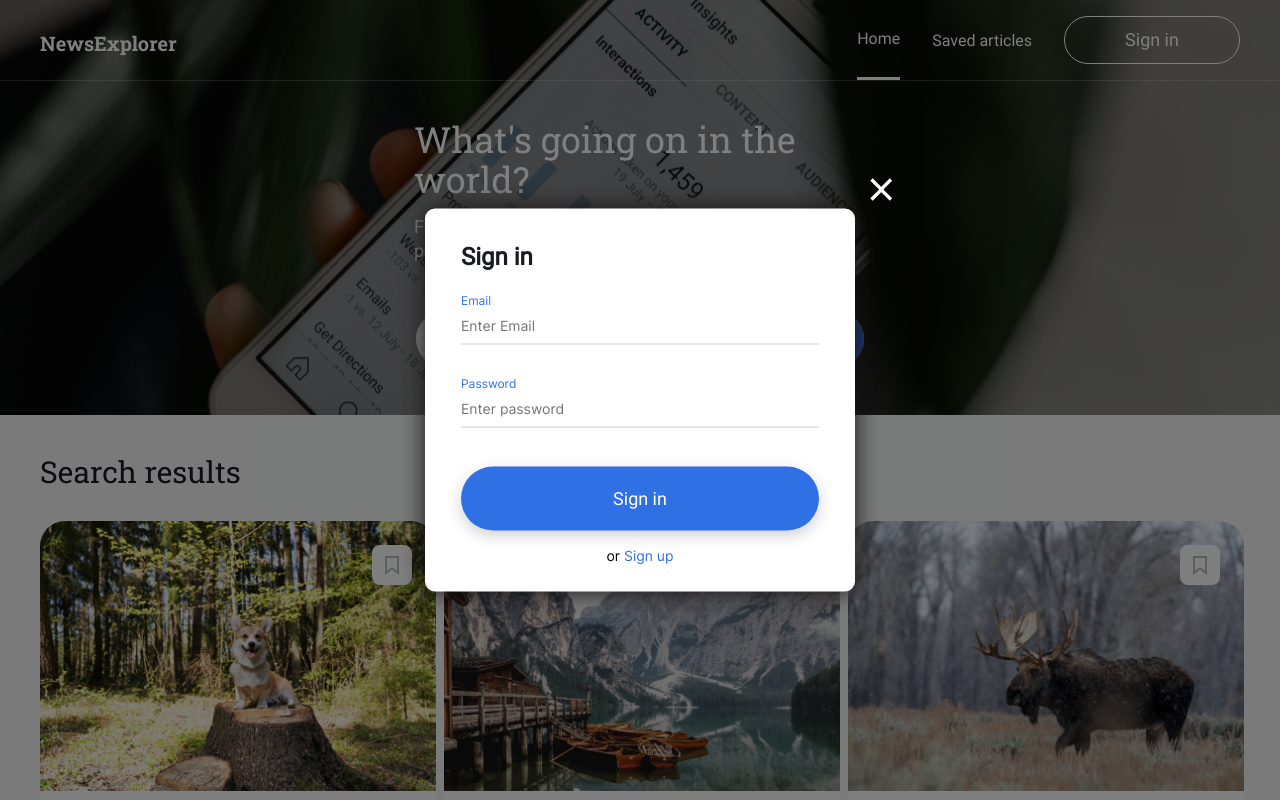
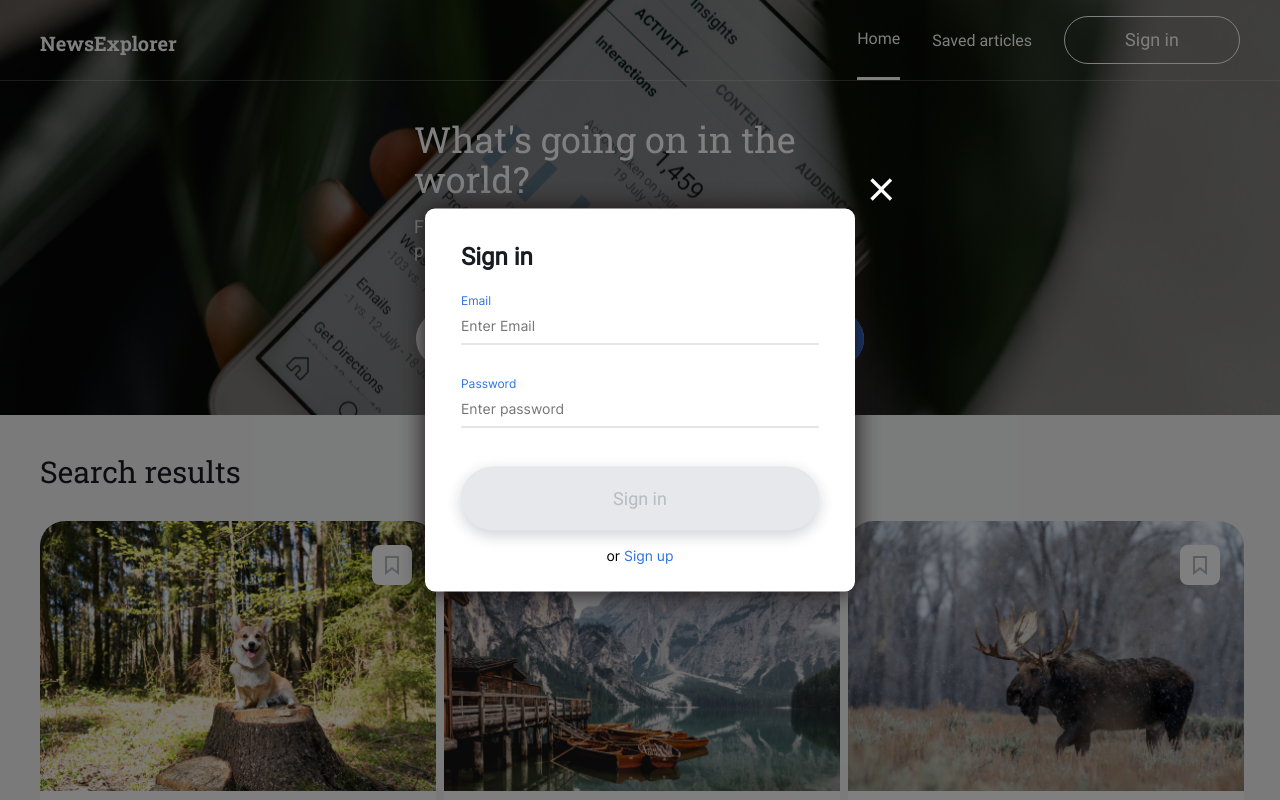
Before and after one commit to NitzanC07/news-explorer-frontend, a React app: page / in a window 1280 px wide. Both pictures are taken after a click on the button "Sign in". Shown: the top 800 px of the page. Built offline with nearby package versions, Linux system fonts and the light colour scheme.

Commit message:
Added the disables submit button and favicon

```diff
--- a/public/index.html
+++ b/public/index.html
@@ -2,7 +2,7 @@
 <html lang="en">
   <head>
     <meta charset="utf-8" />
-    <link rel="icon" href="%PUBLIC_URL%/favicon-N.ico" />
+    <link rel="icon" href="%PUBLIC_URL%/favicon-N.svg" />
     <meta name="viewport" content="width=device-width, initial-scale=1" />
     <meta name="theme-color" content="#000000" />
     <meta
--- /dev/null
+++ b/src/components/Popup/__submit-button/_disabled/popup__submit-button_disabled.css
@@ -0,0 +1,16 @@
+.popup__submit-button_disabled {
+    width: 100%;
+    height: 64px;
+    background-color: #E6E8EB;
+    box-shadow: 0px 5px 15px rgba(14, 26, 57, 0.2);
+    border-radius: 100px;
+    border: 0;
+    cursor: url('../../../../images/cursor-lapka.svg'), pointer;
+
+    font-family: 'Roboto', Arial, Helvetica, sans-serif;
+    font-style: normal;
+    font-weight: 500;
+    font-size: 18px;
+    line-height: 24px;
+    color: #B6BCBF;
+}
--- a/src/components/PopupSignin/PopupSignin.js
+++ b/src/components/PopupSignin/PopupSignin.js
@@ -7,6 +7,8 @@ function PopupSignin(props) {
 
     const [email, setEmail] = useState('');
     const [password, setPassword] = useState('');
+
+    const isInputsValid = email && password ? true : false;
 
     const handleSubmit = (evt) => {
         evt.preventDefault();
@@ -19,6 +21,7 @@ function PopupSignin(props) {
             onClose={props.onClose}
             onSubmit={handleSubmit}
             handleDifferentPopup={props.handleDifferentPopup}
+            isInputsValid={isInputsValid}
             name="signin"
             title="Sign in"
             buttonText="Sign in"
--- a/src/components/PopupWithForm/PopupWithForm.js
+++ b/src/components/PopupWithForm/PopupWithForm.js
@@ -1,5 +1,5 @@
 import Popup from '../Popup/Popup';
-// import { Link } from 'react-router-dom';
+import { Link } from 'react-router-dom';
 
 function PopupWithForm({name, isOpen, onClose, ...props}) {
 
@@ -17,7 +17,13 @@ function PopupWithForm({name, isOpen, onClose, ...props}) {
                 onSubmit={props.onSubmit}>
                 <h2 className="popup__title">{props.title}</h2>
                 {props.children}
-                <button className="popup__submit-button button">{props.buttonText}</button>
+                <button
+                    className={`popup__submit-button${props.isInputsValid ? '' : '_disabled'}`}
+                    type='submit'
+                    disabled={!props.isInputsValid}
+                >
+                    {props.buttonText}
+                </button>
                 <p className="popup__text">or
                     <a className="popup__link" onClick={openDifferentPopup}> {props.text} </a>
                 </p>
--- a/src/index.css
+++ b/src/index.css
@@ -91,6 +91,7 @@
 @import url('./components/Popup/__field/popup__field.css');
 @import url('./components/Popup/__input/popup__input.css');
 @import url('./components/Popup/__submit-button/popup__submit-button.css');
+@import url('./components/Popup/__submit-button/_disabled/popup__submit-button_disabled.css');
 @import url('./components/Popup/__text/popup__text.css');
 @import url('./components/Popup/__info/popup__info.css');
 @import url('./components/Popup/__link/popup__link.css');
```
Also changed, not shown: public/favicon-N.svg (added), src/images/favicon-N.png (deleted).
